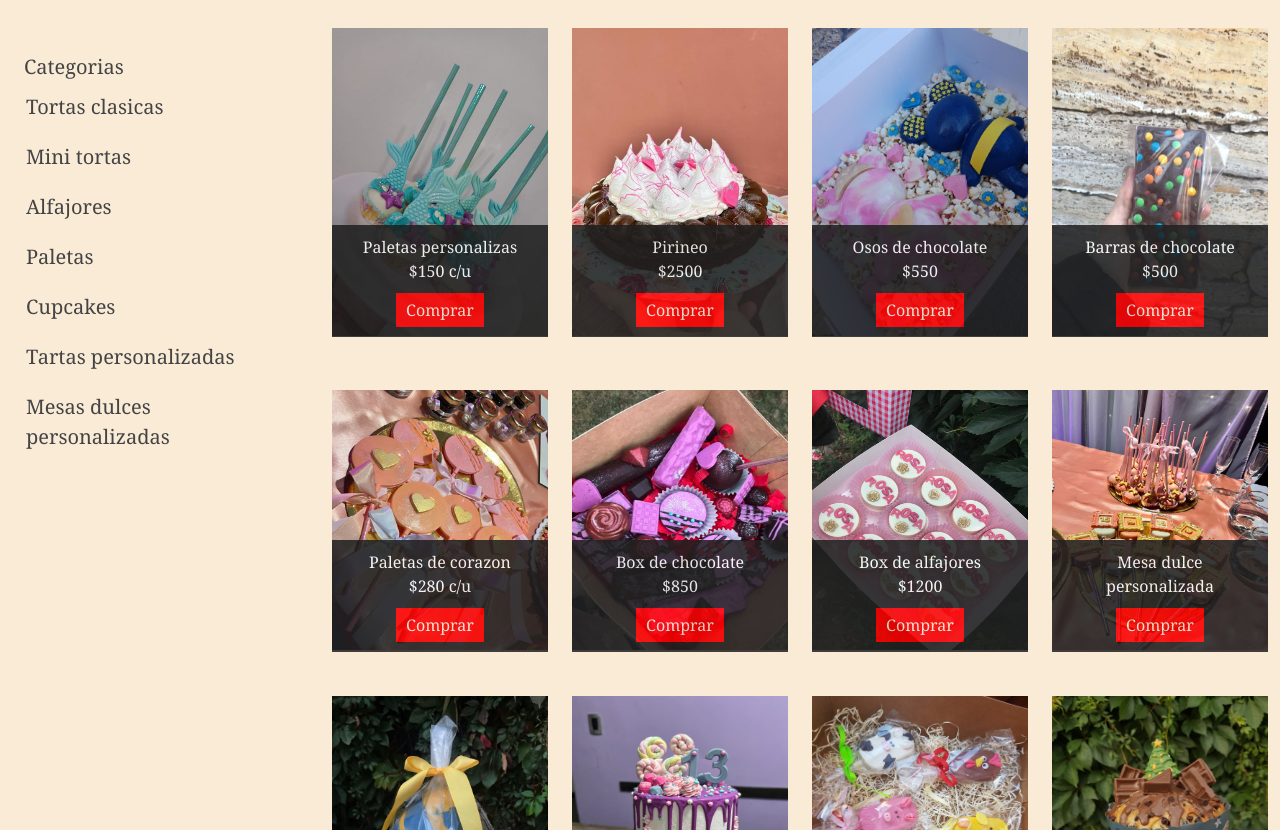
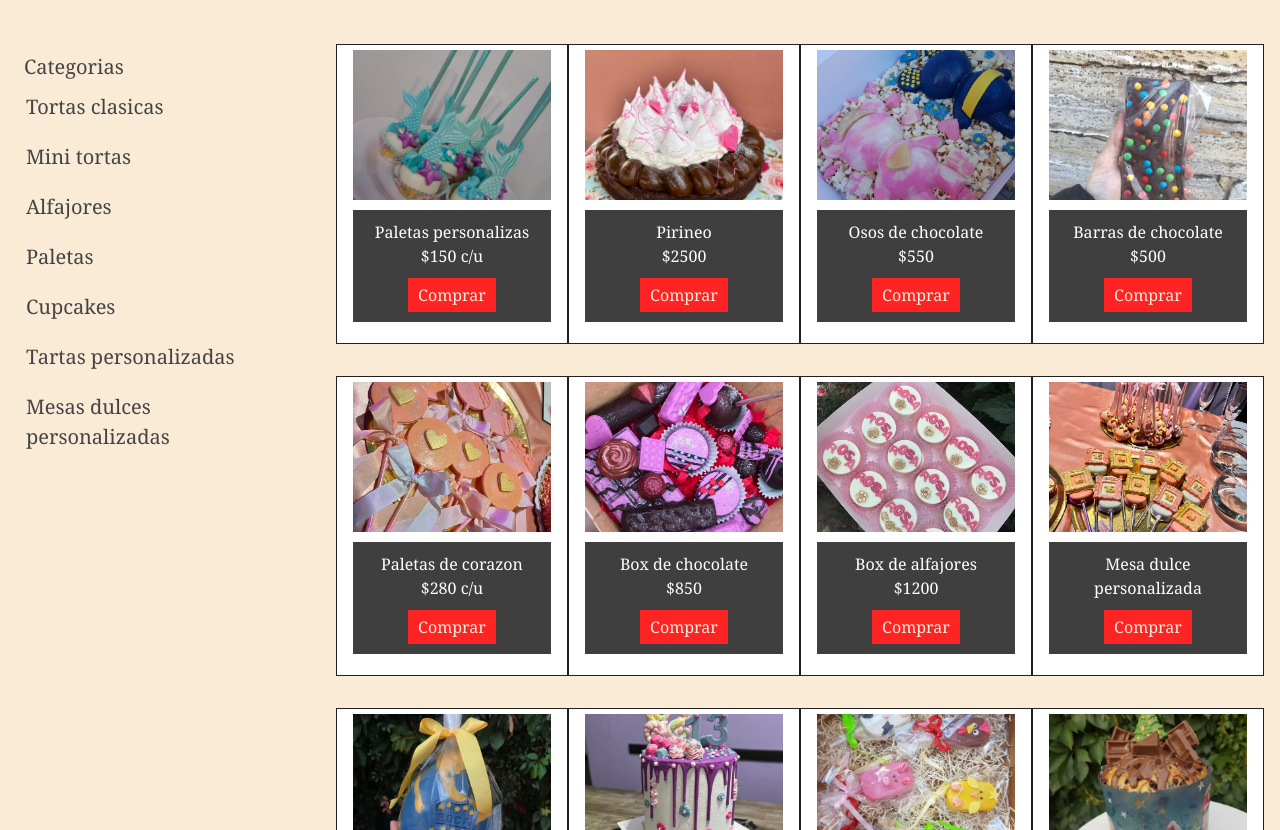
Before and after one commit to facundobrunetti99/Proyecto__Coderhouse, a website: page vistas/productos.html in a window 1280 px wide. Shown: the part 122-952 px from the top of the page. Drawn offline with nearby package versions, Linux system fonts and the light colour scheme.

Commit message:
cambio p

```diff
--- a/scss/parcial/_productos.scss
+++ b/scss/parcial/_productos.scss
@@ -4,6 +4,7 @@
     grid-template-columns:1fr 3fr ;
     grid-template-rows: 1fr;
     grid-template-areas: "menu productos";
+    row-gap: 10px !important;
     margin-top: 30px;
     .main__categoria{
      grid-area: menu;
@@ -26,14 +27,21 @@
     }
     .container-xl{
         grid-area: productos;
+
+    .border1{
+        border: 1px solid #202020;
+        text-align: center;
+        padding: 5px;
+        background-color: #fff;
+    }
         .main__catalogo--parrafo{
-            width: 100%;
+            width: 90%;
             background-color: #202020;
             color: #fff;
             text-align: center;
             padding: 10px;
             opacity: 86%;
-            margin-top: -110px;
+            margin: 10px auto;
             .main__catalogo--comprar{
                 background-color: rgb(255,0,0);
                 color: $color_bck1;
@@ -44,8 +52,9 @@
             }
         }
             .main__img__conteiner--muestra{
-                width: 100%;
-                height: 85%;
+                width: 90%;
+                height: 150px;
+                object-fit: cover;
             }
     }
 }
--- a/vistas/productos.html
+++ b/vistas/productos.html
@@ -67,15 +67,15 @@
                   </ul>
              </div>
         </div>
-        <div class="container-xl">
-            <div class="row col-sm ">
-                <div class="col-lg-3 col-sm-6 col-md-6  "><img src="../imagenes/img19.jpeg" class="main__img__conteiner--muestra">
+        <div class="container-xl ">
+            <div class="row col-sm  p-3">
+                <div class="border1 col-lg-3 col-sm-6 col-md-6   "><img src="../imagenes/img19.jpeg" class="main__img__conteiner--muestra">
                     <div class="main__catalogo--precio">
                         <p class="main__catalogo--parrafo">Paletas personalizas <br> $150 c/u
                             <br>
                             <button class="main__catalogo--comprar">Comprar</button></p>
                     </div></div>
-                <div class="col-lg-3 col-sm-6 col-md-6"><img src="../imagenes/img4.jpeg" class="main__img__conteiner--muestra">
+                <div class="border1 col-lg-3 col-sm-6 col-md-6 "><img src="../imagenes/img4.jpeg" class="main__img__conteiner--muestra">
                     <div class="main__catalogo--precio">
                         <p class="main__catalogo--parrafo">Pirineo <br> $2500
                             <br>
@@ -83,13 +83,13 @@
                         </p>
                         </p>
                     </div></div>
-                <div class="col-lg-3 col-sm-6 col-md-6"><img src="../imagenes/img21.jpeg" class="main__img__conteiner--muestra">
+                <div class="border1 col-lg-3 col-sm-6 col-md-6 "><img src="../imagenes/img21.jpeg" class="main__img__conteiner--muestra">
                     <div class="main__catalogo--precio">
                         <p class="main__catalogo--parrafo">Osos de chocolate <br> $550
                         <br>
                             <button class="main__catalogo--comprar">Comprar</button></p></p>
                     </div></div>
-                <div class="col-lg-3 col-sm-6 col-md-6"><img src="../imagenes/img22.jpeg" class="main__img__conteiner--muestra">
+                <div class="border1 col-lg-3 col-sm-6 col-md-6 "><img src="../imagenes/img22.jpeg" class="main__img__conteiner--muestra">
                     <div class="main__catalogo--precio">
                         <p class="main__catalogo--parrafo">Barras de chocolate <br> $500
                         <br>
@@ -97,53 +97,53 @@
                     </div></div>
             </div>
 
-            <div class="row col-sm">
-                <div class="col-lg-3 col-sm-6 col-md-6"><img src="../imagenes/img23.jpeg" class="main__img__conteiner--muestra">
+            <div class="row col-sm p-3">
+                <div class="border1 col-lg-3 col-sm-6 col-md-6 "><img src="../imagenes/img23.jpeg" class="main__img__conteiner--muestra">
                     <div class="main__catalogo--precio">
                         <p class="main__catalogo--parrafo">Paletas de corazon <br> $280 c/u
                         <br>
                             <button class="main__catalogo--comprar">Comprar</button></p></p>
                     </div></div>
-                <div class="col-lg-3 col-sm-6 col-md-6"><img src="../imagenes/img24.jpeg" class="main__img__conteiner--muestra">
+                <div class="border1 col-lg-3 col-sm-6 col-md-6 "><img src="../imagenes/img24.jpeg" class="main__img__conteiner--muestra">
                     <div class="main__catalogo--precio">
                         <p class="main__catalogo--parrafo">Box de chocolate <br> $850
                         <br>
                             <button class="main__catalogo--comprar">Comprar</button></p></p>
                     </div></div>
-                <div class="col-lg-3 col-sm-6 col-md-6"><img src="../imagenes/img25.jpeg" class="main__img__conteiner--muestra">
+                <div class="border1 col-lg-3 col-sm-6 col-md-6 "><img src="../imagenes/img25.jpeg" class="main__img__conteiner--muestra">
                     <div class="main__catalogo--precio">
                         <p class="main__catalogo--parrafo">Box de alfajores <br> $1200
                         <br>
                             <button class="main__catalogo--comprar">Comprar</button></p></p>
                     </div></div>
-                <div class="col-lg-3 col-sm-6 col-md-6"><img src="../imagenes/img26.jpeg" class="main__img__conteiner--muestra">
+                <div class="border1 col-lg-3 col-sm-6 col-md-6 "><img src="../imagenes/img26.jpeg" class="main__img__conteiner--muestra">
                     <div class="main__catalogo--precio">
                         <p class="main__catalogo--parrafo">Mesa dulce  <br> personalizada
                         <br>
                             <button class="main__catalogo--comprar">Comprar</button></p></p>
                     </div></div>
             </div>
-            <div class="row col-sm">
-                <div class="col-lg-3 col-sm-6 col-md-6"><img src="../imagenes/img27.jpeg" class="main__img__conteiner--muestra">
+            <div class="row col-sm p-3">
+                <div class="border1 col-lg-3 col-sm-6 col-md-6 "><img src="../imagenes/img27.jpeg" class="main__img__conteiner--muestra">
                     <div class="main__catalogo--precio">
                         <p class="main__catalogo--parrafo">Huevo de pascua <br> $600
                         <br>
                             <button class="main__catalogo--comprar">Comprar</button></p></p>
                     </div></div>
-                <div class="col-lg-3 col-sm-6 col-md-6"><img src="../imagenes/img28.jpeg" class="main__img__conteiner--muestra">
+                <div class="border1 col-lg-3 col-sm-6 col-md-6 "><img src="../imagenes/img28.jpeg" class="main__img__conteiner--muestra">
                     <div class="main__catalogo--precio">
                         <p class="main__catalogo--parrafo">Tortas clasicas <br> personalizadas
                             <br>
                             <button class="main__catalogo--comprar">Comprar</button></p>
                         </p>
                     </div></div>
-                <div class="col-lg-3 col-sm-6 col-md-6"><img src="../imagenes/img29.jpeg" class="main__img__conteiner--muestra">
+                <div class="border1 col-lg-3 col-sm-6 col-md-6 "><img src="../imagenes/img29.jpeg" class="main__img__conteiner--muestra">
                     <div class="main__catalogo--precio">
                         <p class="main__catalogo--parrafo">Box de paletas  <br> + alfajores
                         <br>
                             <button class="main__catalogo--comprar">Comprar</button></p></p>
                     </div></div>
-                <div class="col-lg-3 col-sm-6 col-md-6"><img src="../imagenes/img30.jpeg" class="main__img__conteiner--muestra">
+                <div class="border1 col-lg-3 col-sm-6 col-md-6 "><img src="../imagenes/img30.jpeg" class="main__img__conteiner--muestra">
                     <div class="main__catalogo--precio">
                         <p class="main__catalogo--parrafo">Pan dulce <br> $650
                         <br>
```
Also changed, not shown: css/compilador.css.
